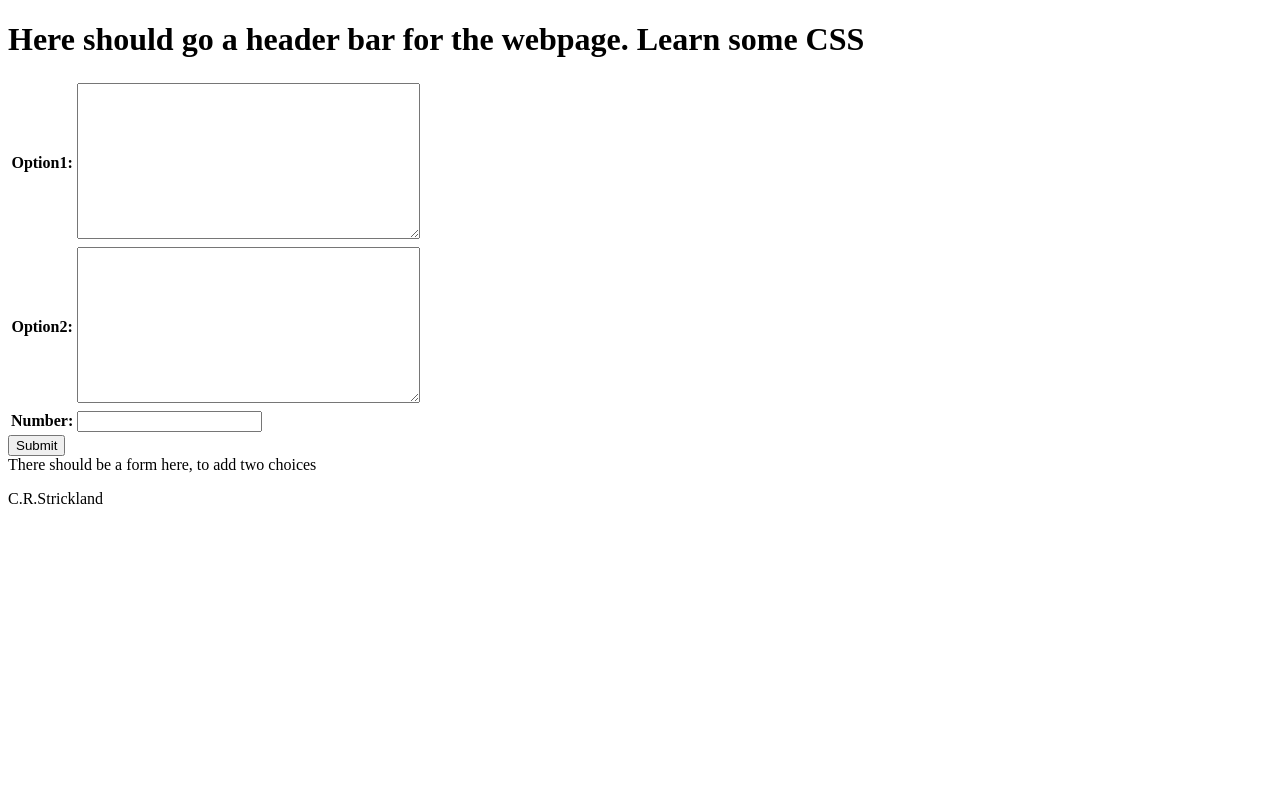
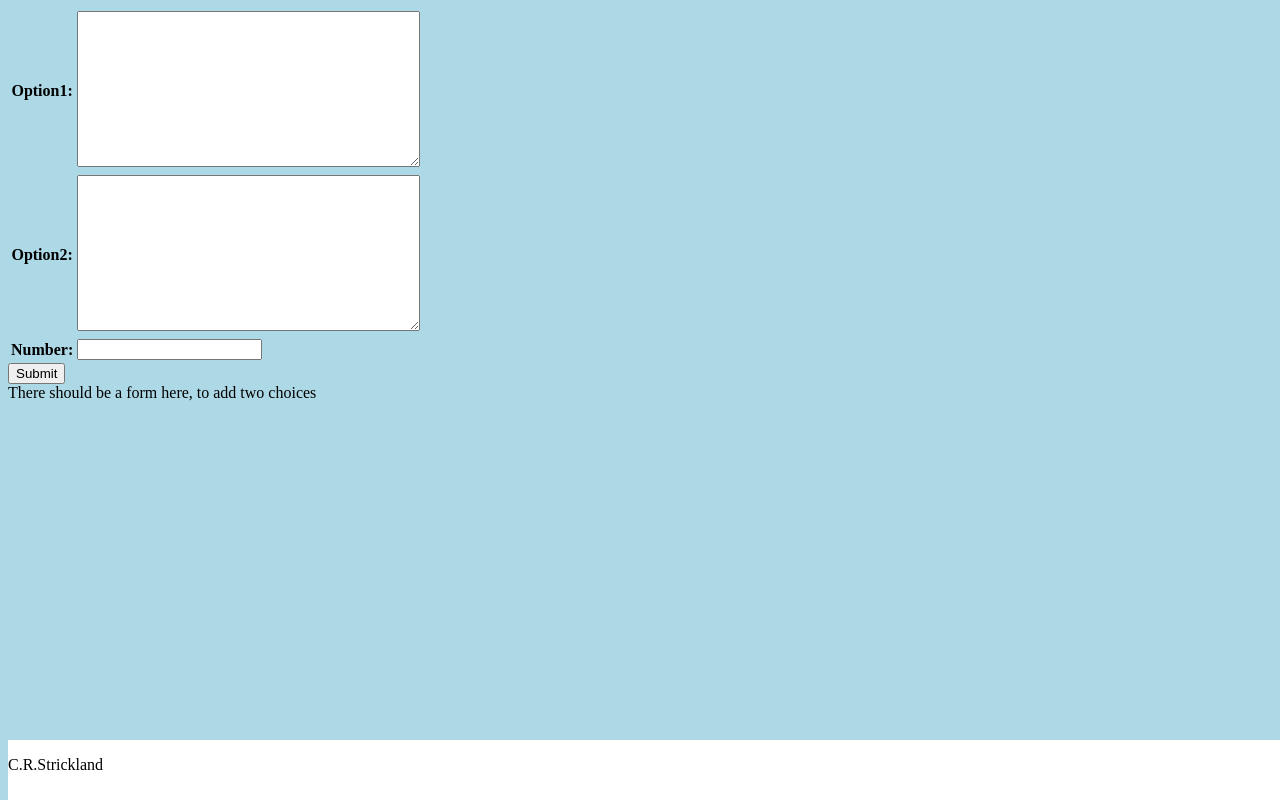
Before and after one commit to Stregian/django-git, a Django app: a page that uses testsite1/preference/templates/base.html in a window 1280 px wide. Run offline with Django 3.2, Linux system fonts and the light colour scheme.

Commit message:
added some css in static

```diff
--- /dev/null
+++ b/testsite1/preference/static/css/style.css
@@ -0,0 +1,16 @@
+h1 a {
+    color: #FCA205;
+}
+
+
+body {
+    background-color: lightblue;
+}
+
+#footer {
+   background-color: white;
+   position:absolute;
+   bottom:0;
+   width:100%;
+   height:60px;
+}
--- a/testsite1/preference/templates/base.html
+++ b/testsite1/preference/templates/base.html
@@ -1,17 +1,26 @@
+{% load staticfiles %}
 <!DOCTYPE HTML PUBLIC "-//W3C//DTD HTML 4.01//EN">
 <html lang = "en">
-<head><title>
+
+
+<head>
+    <link rel="stylesheet" type="text/css" href="{% static 'css/style.css' %}">
+<title>
 TAPE -
 {% block title %}
 
 {% endblock%}
 </title></head>
 <body>
-<h1>Here should go a header bar for the webpage. Learn some CSS</h1>
+{% block navbar %}
+{% endblock %}
 {% block body %}
     <p>this is where the content/forms go</p>
 {% endblock %}
 {% block footer%}
-    <p>C.R.Strickland</p>
+    <div id="footer">
+
+        <p>C.R.Strickland</p>
+    </div>
 {% endblock%}
 </body>
--- a/testsite1/preference/views.py
+++ b/testsite1/preference/views.py
@@ -7,9 +7,9 @@ from preference.forms import TestForm
 # Create your views here.
 
 def preferencehomepage(request):
-    http = 'this page should have two choices on it. At some point.'
-    return HttpResponse(http)
-
+    #http = 'this page should have two choices on it. At some point.'
+    #return HttpResponse(http)
+    return render(request, 'main.html', {})
 def add_choice(request):
     if request.method == 'POST':
         form = AddingForm(request.POST)
```
Also changed, not shown: testsite1/preference/static/css/css.txt (deleted), 2 other files.
